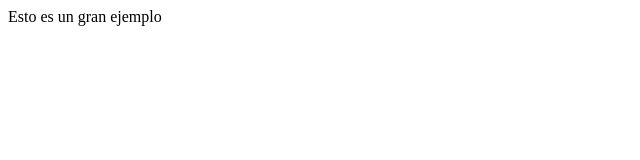
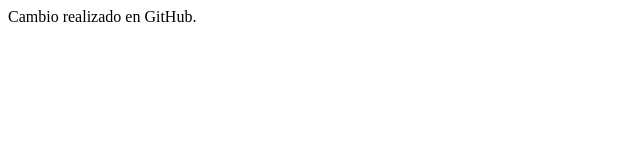
Before and after one commit to JarlinFonseca/tallerEISI, a plain HTML site: page index.html in a window 1280 px wide. Shown: the full height of the page, 0-640 px from the left. Drawn offline with Linux system fonts and the light colour scheme.

Commit message:
Update index.html

```diff
--- a/index.html
+++ b/index.html
@@ -7,6 +7,6 @@
     <title>Document</title>
 </head>
 <body>
-    Esto es un gran ejemplo
+   Cambio realizado en GitHub.
 </body>
 </html>
```
